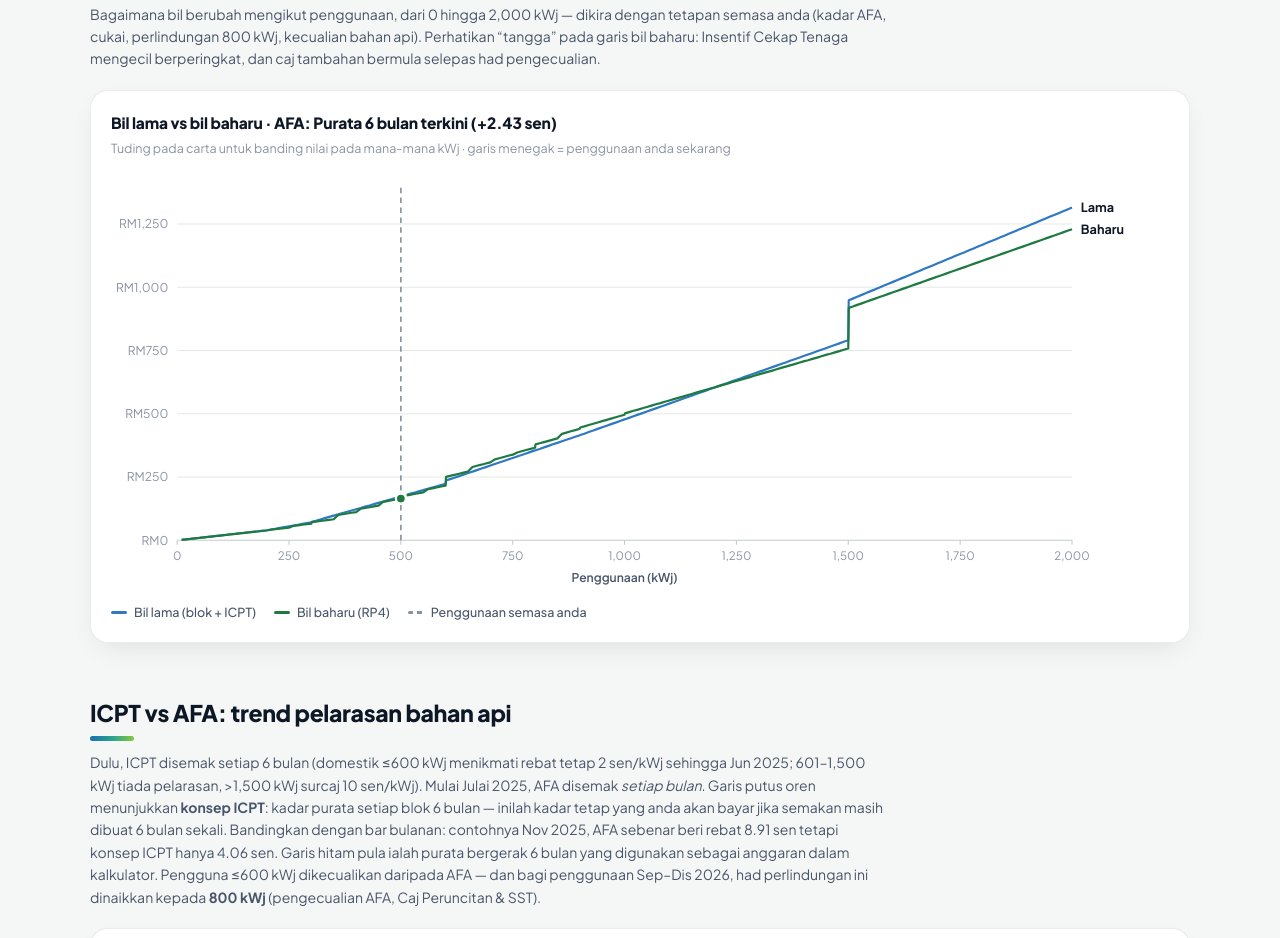
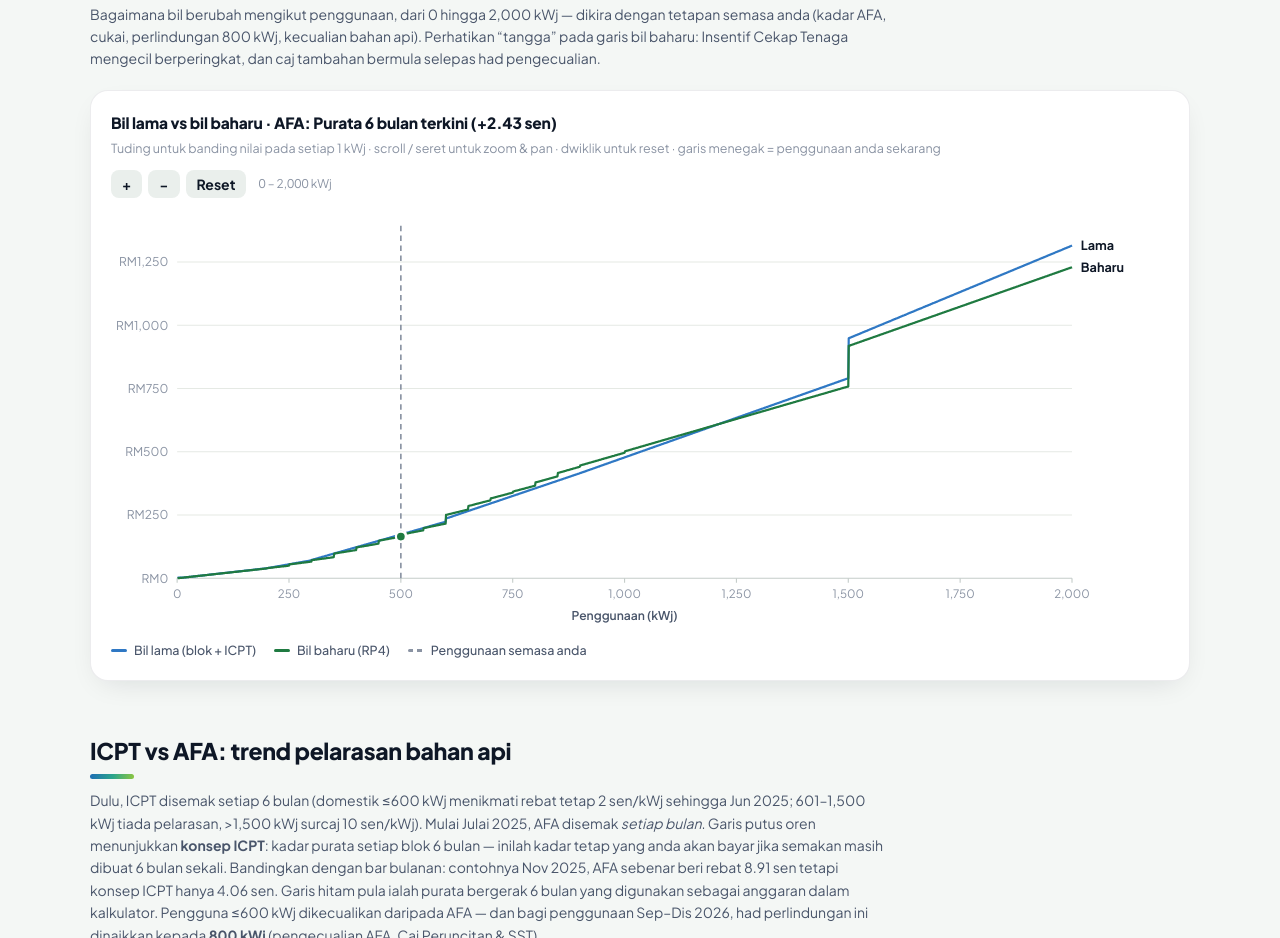
Before and after one commit to adzimaziz/bilanalisis, a website: page index.html in a window 1280 px wide. Shown: the part 2024-2962 px from the top of the page. Drawn offline with Linux system fonts and the light colour scheme.

Commit message:
Lengkung bil: zoom & pan interaktif, resolusi 1 kWj, kadar marginal dalam tooltip
Co-Authored-By: Claude Fable 5 <noreply@anthropic.com>

```diff
--- a/index.html
+++ b/index.html
@@ -196,6 +196,14 @@ select{
 .scroller{overflow-x:auto}
 svg{display:block}
 svg text{font-family:"Plus Jakarta Sans",system-ui,sans-serif}
+.zoombar{display:flex; align-items:center; gap:6px; margin:0 0 10px}
+.zoombar button{
+  font:700 14px/1 "Plus Jakarta Sans",system-ui,sans-serif; color:var(--chip-ink);
+  background:var(--chip); border:1px solid transparent; border-radius:8px;
+  min-width:30px; padding:6px 10px; cursor:pointer;
+}
+.zoombar button:hover{border-color:var(--axis)}
+.zoombar .zoominfo{font-size:12px; color:var(--muted); margin-left:6px; font-variant-numeric:tabular-nums}
 .legend{display:flex; flex-wrap:wrap; gap:7px 18px; margin-top:14px; font-size:12.5px; color:var(--ink-2); font-weight:500}
 .legend .key{display:inline-flex; align-items:center; gap:7px}
 .legend .sw{width:11px; height:11px; border-radius:3.5px; flex:none}
@@ -384,7 +392,13 @@ footer{margin-top:52px; padding-top:18px; border-top:1px solid var(--grid); font
   garis bil baharu: Insentif Cekap Tenaga mengecil berperingkat, dan caj tambahan bermula selepas had pengecualian.</p>
   <div class="chart-card">
     <h3>Bil lama vs bil baharu &middot; <span id="curveAfaLbl"></span></h3>
-    <p class="chart-note">Tuding pada carta untuk banding nilai pada mana-mana kWj &middot; garis menegak = penggunaan anda sekarang</p>
+    <p class="chart-note">Tuding untuk banding nilai pada setiap 1 kWj &middot; scroll / seret untuk zoom &amp; pan &middot; dwiklik untuk reset &middot; garis menegak = penggunaan anda sekarang</p>
+    <div class="zoombar">
+      <button id="zIn" type="button" aria-label="Zum masuk">+</button>
+      <button id="zOut" type="button" aria-label="Zum keluar">&minus;</button>
+      <button id="zReset" type="button">Reset</button>
+      <span class="zoominfo" id="zInfo"></span>
+    </div>
     <div class="scroller"><svg id="curveChart" viewBox="0 0 960 380" style="min-width:640px" role="img" aria-label="Carta garis: jumlah bil (RM) melawan penggunaan (kWj) bagi tarif lama dan baharu"></svg></div>
     <div class="legend">
       <span class="key"><span class="sw line" style="background:var(--blk4)"></span>Bil lama (blok + ICPT)</span>
@@ -825,33 +839,62 @@ function drawAfa(){
     + AFA_FORECAST.months.map(d=>`<tr><td>${d.m} <span style='color:var(--muted)'>(unjuran)</span></td><td class="num ${d.v<0?"neg":"pos-sur"}">${fmtSen(d.v)}</td></tr>`).join("");
 }
 
-/* ================= LENGKUNG BIL ================= */
+/* ================= LENGKUNG BIL (zoom + pan, resolusi 1 kWj) ================= */
+const CURVE_MAX=2000, CURVE_MIN_SPAN=40;
+const curveView={x0:0, x1:CURVE_MAX};
+let curveArgs=null;
+
 function drawCurve(uNow, withTax, protOn, noFuel, afaRate){
+  curveArgs={uNow, withTax, protOn, noFuel, afaRate};
+  renderCurve();
+}
+
+function curveZoom(factor, centerU){
+  const span=curveView.x1-curveView.x0;
+  const c = centerU!==undefined ? centerU : (curveView.x0+curveView.x1)/2;
+  let ns=Math.min(CURVE_MAX, Math.max(CURVE_MIN_SPAN, span*factor));
+  let nx0=c-(c-curveView.x0)*ns/span;
+  nx0=Math.max(0, Math.min(CURVE_MAX-ns, nx0));
+  curveView.x0=nx0; curveView.x1=nx0+ns;
+  renderCurve();
+}
+
+function renderCurve(){
+  if(!curveArgs) return;
+  const {uNow, withTax, protOn, noFuel, afaRate}=curveArgs;
   const svg=$("#curveChart"); svg.innerHTML="";
   const W=960,H=380,mL=60,mR=88,mT=16,mB=44;
   const plotW=W-mL-mR, plotH=H-mT-mB;
-  const U=2000;
-
-  const xs=[];
-  for(let u=10;u<=U;u+=10) xs.push(u);
-  for(const b of [301,601,801,901,1001,1501]) if(!xs.includes(b)) xs.push(b);
-  xs.sort((a,b)=>a-b);
+  const U0=curveView.x0, U1=curveView.x1, span=U1-U0;
+  $("#zInfo").textContent=Math.round(U0).toLocaleString("en-MY")+" – "+Math.round(U1).toLocaleString("en-MY")+" kWj";
 
   const oldAt=u=>calcOld(u,withTax,noFuel).total;
   const newAt=u=>{const lim=(protOn&&u<=800)?800:600; return calcNew(u,afaRate,withTax,lim,noFuel).total;};
+
+  // sampel setiap 1 kWj dalam julat kelihatan (dihadkan ~2000 titik)
+  const step=Math.max(1, Math.ceil(span/2000));
+  const xs=[];
+  for(let u=Math.max(1,Math.floor(U0)); u<=Math.ceil(U1); u+=step) xs.push(u);
+  if(xs[xs.length-1]<Math.ceil(U1)) xs.push(Math.ceil(U1));
   const oldPts=xs.map(u=>({u,v:oldAt(u)}));
   const newPts=xs.map(u=>({u,v:newAt(u)}));
-  const yMax=Math.max(...oldPts.map(p=>p.v),...newPts.map(p=>p.v))*1.06;
-  const x=u=>mL+u/U*plotW;
-  const y=v=>mT+(1-v/yMax)*plotH;
 
-  for(const t of niceTicks(0,yMax,6)){
+  let vMin=Infinity,vMax=-Infinity;
+  for(const p of oldPts){ if(p.v<vMin)vMin=p.v; if(p.v>vMax)vMax=p.v; }
+  for(const p of newPts){ if(p.v<vMin)vMin=p.v; if(p.v>vMax)vMax=p.v; }
+  const y0 = U0<=0 ? 0 : Math.max(0, vMin-(vMax-vMin)*0.06);
+  const y1v = vMax+(vMax-vMin)*0.06 || vMax*1.06 || 10;
+  const x=u=>mL+(u-U0)/span*plotW;
+  const y=v=>mT+(1-(v-y0)/(y1v-y0))*plotH;
+
+  for(const t of niceTicks(y0,y1v,6)){
     el("line",{x1:mL,x2:W-mR,y1:y(t),y2:y(t),stroke:t===0?"var(--axis)":"var(--grid)","stroke-width":1},svg);
     el("text",{x:mL-8,y:y(t)+4,"text-anchor":"end","font-size":11,fill:"var(--muted)","font-variant-numeric":"tabular-nums"},svg).textContent="RM"+t.toLocaleString("en-MY");
   }
-  for(let u=0;u<=U;u+=250){
-    el("line",{x1:x(u),x2:x(u),y1:H-mB,y2:H-mB+4,stroke:"var(--axis)","stroke-width":1},svg);
-    el("text",{x:x(u),y:H-mB+18,"text-anchor":"middle","font-size":10.5,fill:"var(--muted)","font-variant-numeric":"tabular-nums"},svg).textContent=u.toLocaleString("en-MY");
+  for(const t of niceTicks(U0,U1,8)){
+    if(t<U0-1e-9||t>U1+1e-9) continue;
+    el("line",{x1:x(t),x2:x(t),y1:H-mB,y2:H-mB+4,stroke:"var(--axis)","stroke-width":1},svg);
+    el("text",{x:x(t),y:H-mB+18,"text-anchor":"middle","font-size":10.5,fill:"var(--muted)","font-variant-numeric":"tabular-nums"},svg).textContent=Math.round(t).toLocaleString("en-MY");
   }
   el("text",{x:mL+plotW/2,y:H-6,"text-anchor":"middle","font-size":11,"font-weight":600,fill:"var(--ink-2)"},svg).textContent="Penggunaan (kWj)";
 
@@ -859,33 +902,63 @@ function drawCurve(uNow, withTax, protOn, noFuel, afaRate){
   el("path",{d:path(oldPts),fill:"none",stroke:"var(--blk4)","stroke-width":2,"stroke-linejoin":"round"},svg);
   el("path",{d:path(newPts),fill:"none",stroke:"var(--c-eei)","stroke-width":2,"stroke-linejoin":"round"},svg);
 
-  // label hujung garis
   const endOld=oldPts[oldPts.length-1], endNew=newPts[newPts.length-1];
   const eLbl=(p,txt)=>el("text",{x:x(p.u)+8,y:y(p.v)+4,"font-size":11.5,"font-weight":700,fill:"var(--ink)",
     stroke:"var(--surface)","stroke-width":3,"paint-order":"stroke"},svg).textContent=txt;
   eLbl(endOld,"Lama"); eLbl(endNew,"Baharu");
 
   // penanda penggunaan semasa
-  const um=Math.min(uNow,U);
-  el("line",{x1:x(um),x2:x(um),y1:mT,y2:H-mB,stroke:"var(--muted)","stroke-width":1.5,"stroke-dasharray":"5 4"},svg);
-  el("circle",{cx:x(um),cy:y(oldAt(um)),r:4.5,fill:"var(--blk4)",stroke:"var(--surface)","stroke-width":2},svg);
-  el("circle",{cx:x(um),cy:y(newAt(um)),r:4.5,fill:"var(--c-eei)",stroke:"var(--surface)","stroke-width":2},svg);
+  if(uNow>=U0&&uNow<=U1){
+    el("line",{x1:x(uNow),x2:x(uNow),y1:mT,y2:H-mB,stroke:"var(--muted)","stroke-width":1.5,"stroke-dasharray":"5 4"},svg);
+    el("circle",{cx:x(uNow),cy:y(oldAt(uNow)),r:4.5,fill:"var(--blk4)",stroke:"var(--surface)","stroke-width":2},svg);
+    el("circle",{cx:x(uNow),cy:y(newAt(uNow)),r:4.5,fill:"var(--c-eei)",stroke:"var(--surface)","stroke-width":2},svg);
+  }
 
-  // lapisan hover: crosshair + tooltip
+  // hover crosshair + tooltip (resolusi 1 kWj) & pan (seret) & zoom (roda)
   const cross=el("line",{x1:0,x2:0,y1:mT,y2:H-mB,stroke:"var(--axis)","stroke-width":1,visibility:"hidden"},svg);
   const dotO=el("circle",{r:4,fill:"var(--blk4)",stroke:"var(--surface)","stroke-width":2,visibility:"hidden"},svg);
   const dotN=el("circle",{r:4,fill:"var(--c-eei)",stroke:"var(--surface)","stroke-width":2,visibility:"hidden"},svg);
-  const hit=el("rect",{x:mL,y:mT,width:plotW,height:plotH,fill:"transparent"},svg);
-  hit.addEventListener("pointermove",e=>{
+  const hit=el("rect",{x:mL,y:mT,width:plotW,height:plotH,fill:"transparent",style:"cursor:crosshair; touch-action:none"},svg);
+
+  const uFromEvent=e=>{
     const bb=svg.getBoundingClientRect();
     const relX=(e.clientX-bb.left)/bb.width*W;
-    let u=Math.round((relX-mL)/plotW*U/10)*10;
-    u=Math.max(10,Math.min(U,u));
+    return U0+(relX-mL)/plotW*span;
+  };
+  let drag=null;
+  hit.addEventListener("pointerdown",e=>{
+    drag={startClientX:e.clientX, startX0:U0, moved:false};
+    hit.setPointerCapture(e.pointerId);
+  });
+  hit.addEventListener("pointerup",()=>{drag=null;});
+  hit.addEventListener("pointercancel",()=>{drag=null;});
+  hit.addEventListener("dblclick",()=>{curveView.x0=0; curveView.x1=CURVE_MAX; renderCurve();});
+  hit.addEventListener("wheel",e=>{
+    e.preventDefault();
+    curveZoom(e.deltaY<0?0.75:1.33, uFromEvent(e));
+  },{passive:false});
+  hit.addEventListener("pointermove",e=>{
+    if(drag){
+      const bb=svg.getBoundingClientRect();
+      const du=-(e.clientX-drag.startClientX)/bb.width*W/plotW*span;
+      if(Math.abs(e.clientX-drag.startClientX)>2) drag.moved=true;
+      let nx0=Math.max(0,Math.min(CURVE_MAX-span,drag.startX0+du));
+      if(nx0!==curveView.x0){
+        curveView.x0=nx0; curveView.x1=nx0+span;
+        tip.style.display="none";
+        renderCurve();
+      }
+      return;
+    }
+    let u=Math.round(uFromEvent(e));
+    u=Math.max(1,Math.min(CURVE_MAX,u));
     const ov=oldAt(u), nv=newAt(u), d=nv-ov;
+    const mo=u>1?(oldAt(u)-oldAt(u-1))*100:0;
+    const mn=u>1?(newAt(u)-newAt(u-1))*100:0;
     cross.setAttribute("x1",x(u)); cross.setAttribute("x2",x(u)); cross.setAttribute("visibility","visible");
     dotO.setAttribute("cx",x(u)); dotO.setAttribute("cy",y(ov)); dotO.setAttribute("visibility","visible");
     dotN.setAttribute("cx",x(u)); dotN.setAttribute("cy",y(nv)); dotN.setAttribute("visibility","visible");
-    tip.innerHTML=`<b>${u.toLocaleString("en-MY")} kWj</b><br>Lama: ${fmtRM(ov)}<br>Baharu: ${fmtRM(nv)}<br>${d<=0?"Jimat":"Naik"}: ${fmtRM(Math.abs(d))}`;
+    tip.innerHTML=`<b>${u.toLocaleString("en-MY")} kWj</b><br>Lama: ${fmtRM(ov)} <span style='opacity:.7'>(+${mo.toFixed(1)} sen/kWj)</span><br>Baharu: ${fmtRM(nv)} <span style='opacity:.7'>(+${mn.toFixed(1)} sen/kWj)</span><br>${d<=0?"Jimat":"Naik"}: ${fmtRM(Math.abs(d))}`;
     tip.style.display="block";
     const pad=14, w=tip.offsetWidth, h=tip.offsetHeight;
     let px=e.clientX+pad, py=e.clientY-h-10;
@@ -898,6 +971,10 @@ function drawCurve(uNow, withTax, protOn, noFuel, afaRate){
     for(const n of [cross,dotO,dotN]) n.setAttribute("visibility","hidden");
   });
 }
+
+$("#zIn").addEventListener("click",()=>curveZoom(0.6));
+$("#zOut").addEventListener("click",()=>curveZoom(1.6));
+$("#zReset").addEventListener("click",()=>{curveView.x0=0; curveView.x1=CURVE_MAX; renderCurve();});
 
 /* ================= KEMAS KINI ================= */
 function buildAfaSelect(){
```
